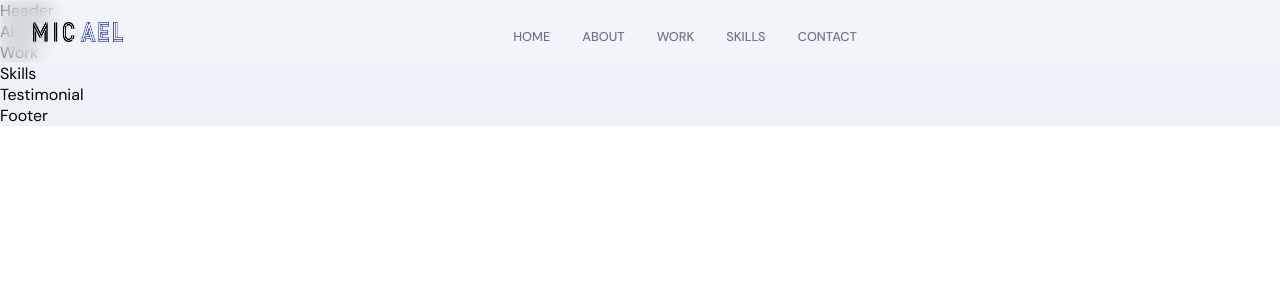
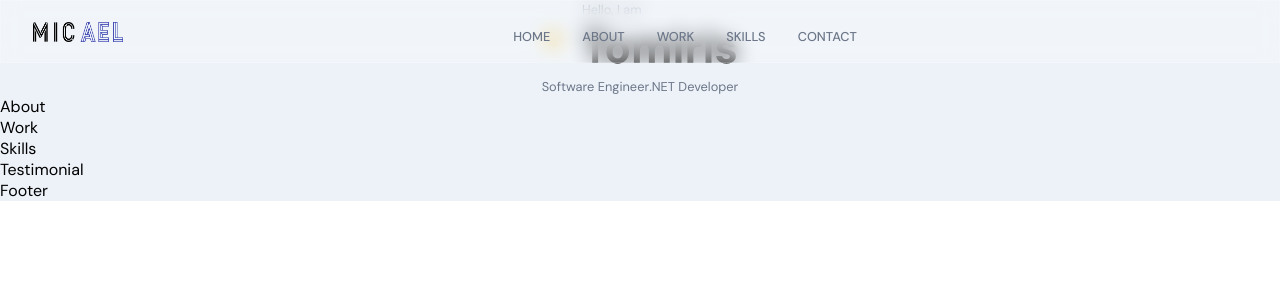
Before and after one commit to tomirisrakhymzhan/my_portfolio, a React (Create React App) app in the folder frontend_myportfolio/: page / in a window 1280 px wide. Shown: the top 300 px of the page. Built offline with nearby package versions, Linux system fonts and the light colour scheme.

Commit message:
Header component base structure

```diff
--- a/frontend_myportfolio/src/containers/Header/Header.jsx
+++ b/frontend_myportfolio/src/containers/Header/Header.jsx
@@ -1,8 +1,33 @@
 import React from 'react';
+import { motion } from 'framer-motion';
+
+import { images } from '../../constants';
 import './Header.scss';
 const Header = () => {
   return (
-    <div>Header</div>
+    <div className="app__header app__flex">
+      <motion.div
+        whileInView={{ x: [-100, 0], opacity: [0, 1] }}
+        transition={{ duration: 3  }}
+        className="app__header-info"
+      >
+        <div className="app__header-badge">
+          <div className="badge-cmp app__flex">
+            <span>👋</span>
+            <div style={{ marginLeft: 20 }}>
+              <p className="p-text">Hello, I am</p>
+              <h1 className="head-text">Tomiris</h1>
+            </div>
+          </div>
+
+          <div className="tag-cmp app__flex">
+            <p className="p-text">Software Engineer</p>
+            <p className="p-text">.NET Developer</p>
+          </div>
+        </div>
+      </motion.div>
+    </div>
+
   );
 }
 
```
